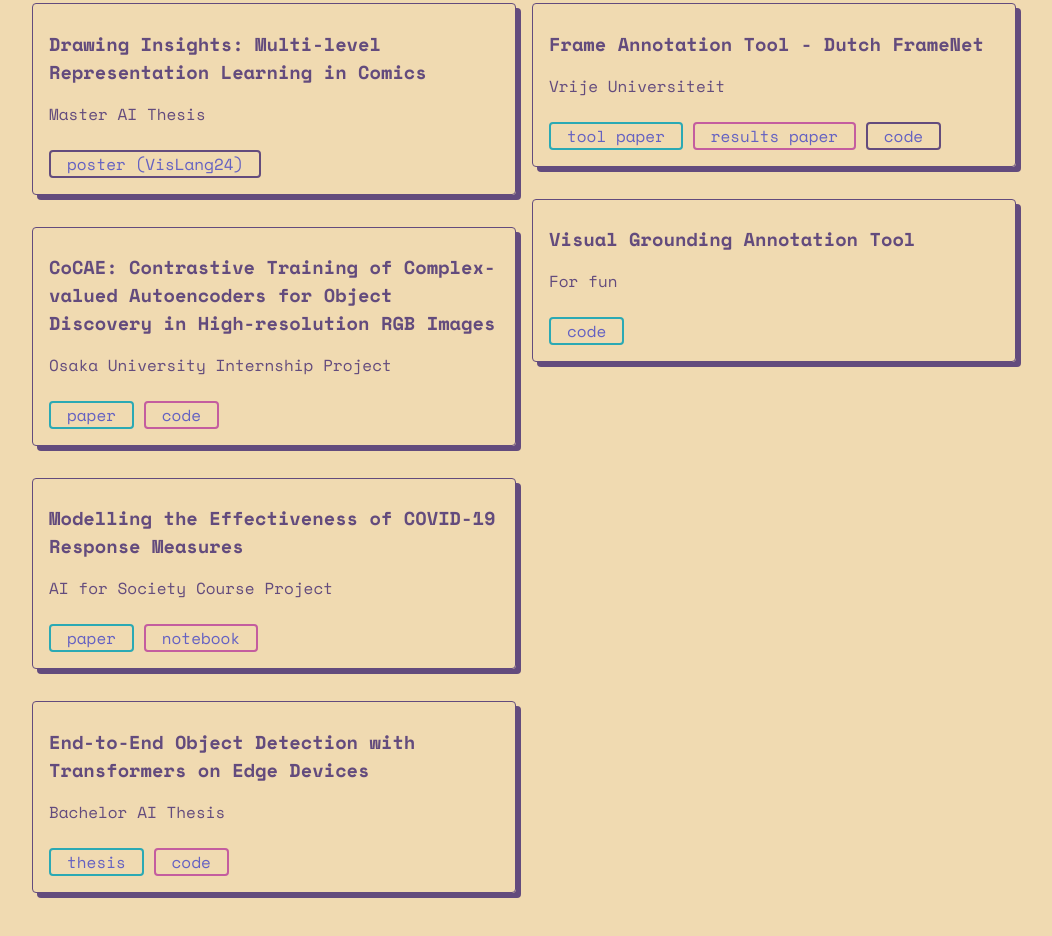
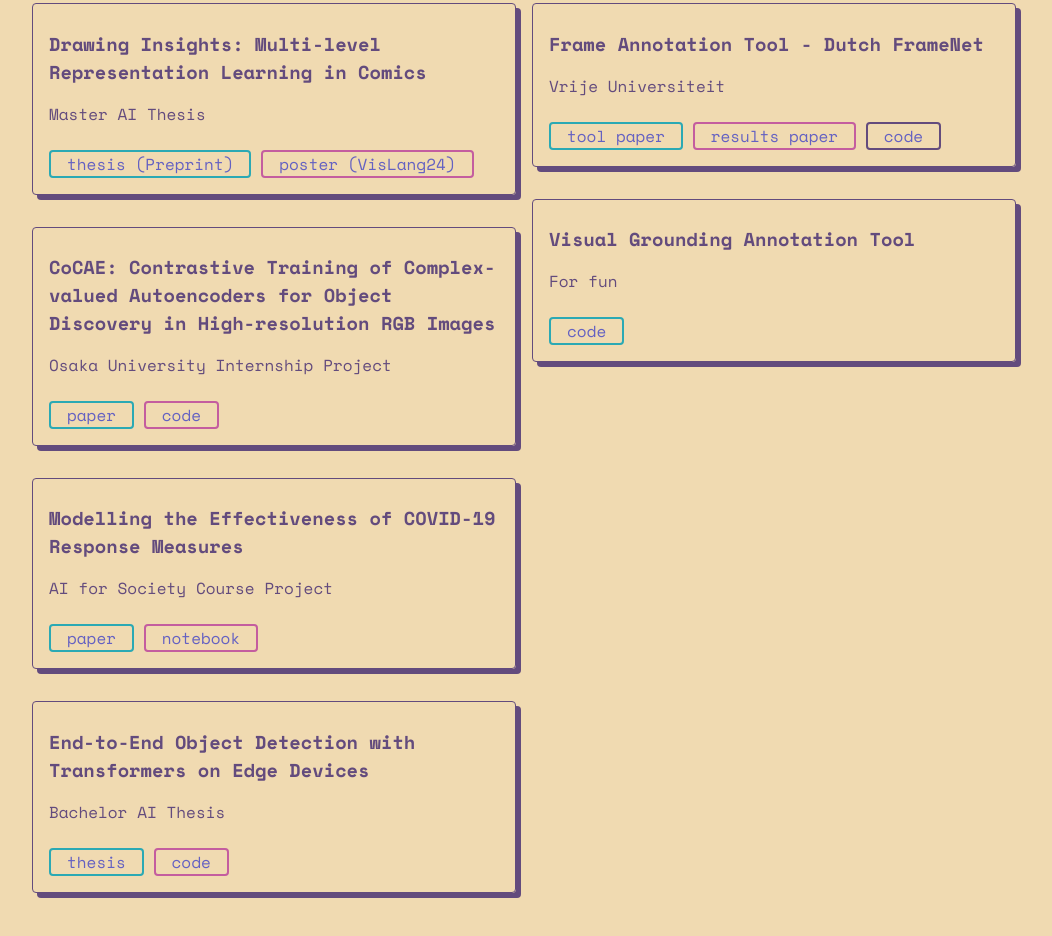
Before and after one commit to samtitar/samtitar.github.io, a plain HTML site: page index.html in a window 1280 px wide. Shown: the part 1403-2339 px from the top of the page, without its empty margins (108-1160 px from the left). Drawn offline with nearby package versions, Linux system fonts and the light colour scheme.

Commit message:
Thesis preprint

```diff
--- a/index.html
+++ b/index.html
@@ -88,7 +88,8 @@
                         <a href="./drawing_insights/paper.pdf" target="_blank" class="link-item border-2">paper</a>
                         <a href="./drawing_insights/poster.pdf" target="_blank" class="link-item border-3">poster</a>
                         <a href="https://github.com/samtitar/expression-in-comics" target="_blank" class="link-item border-4">code</a> -->
-                        <a href="./drawing_insights/poster-1.pdf" target="_blank" class="link-item border-3">poster (VisLang24)</a>
+                        <a href="./drawing_insights/thesis.pdf" target="_blank" class="link-item border-1">thesis (Preprint)</a>
+                        <a href="./drawing_insights/poster-1.pdf" target="_blank" class="link-item border-2">poster (VisLang24)</a>
                     </div>
 
                     <div id="cocae" class="list-item">
```
Also changed, not shown: 1 other file.
